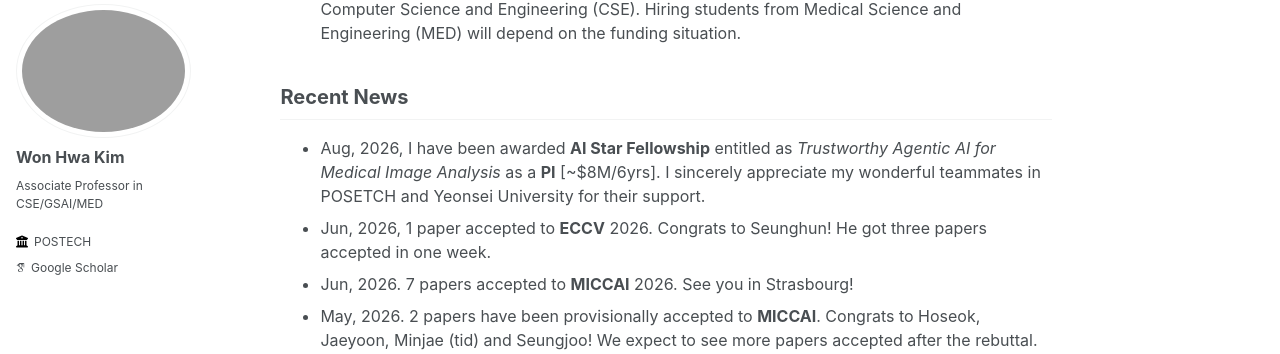
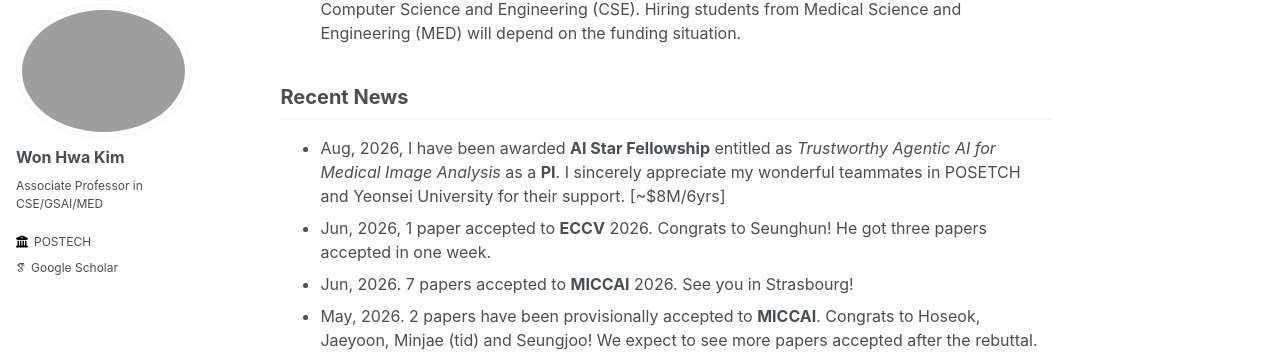
Before and after one commit to wwplato/wwplato.github.io, a Jekyll site: the page built from _pages/about.md, in a window 1280 px wide and 900 px high, scrolled down 612 px. Shown: the part 98-452 px from the top of the window. Built offline with Jekyll 4.4.1, drawn with Linux system fonts in a browser that asks for light colours; some web fonts are replaced.

```diff
--- a/_pages/about.md
+++ b/_pages/about.md
@@ -32,7 +32,7 @@ I am always looking for highly **self-motivated** students with long term goals.
 
 Recent News
 -----
-* Aug, 2026, I have been awarded **AI Star Fellowship** entitled as *Trustworthy Agentic AI for Medical Image Analysis* as a **PI** [~$8M/6yrs]. I sincerely appreciate my wonderful teammates in POSETCH and Yeonsei University for their support.
+* Aug, 2026, I have been awarded **AI Star Fellowship** entitled as *Trustworthy Agentic AI for Medical Image Analysis* as a **PI**. I sincerely appreciate my wonderful teammates in POSETCH and Yeonsei University for their support. [~$8M/6yrs]
 * Jun, 2026, 1 paper accepted to **ECCV** 2026. Congrats to Seunghun! He got three papers accepted in one week.
 * Jun, 2026. 7 papers accepted to **MICCAI** 2026. See you in Strasbourg!
 * May, 2026. 2 papers have been provisionally accepted to **MICCAI**. Congrats to Hoseok, Jaeyoon, Minjae (tid) and Seungjoo! We expect to see more papers accepted after the rebuttal.
```
